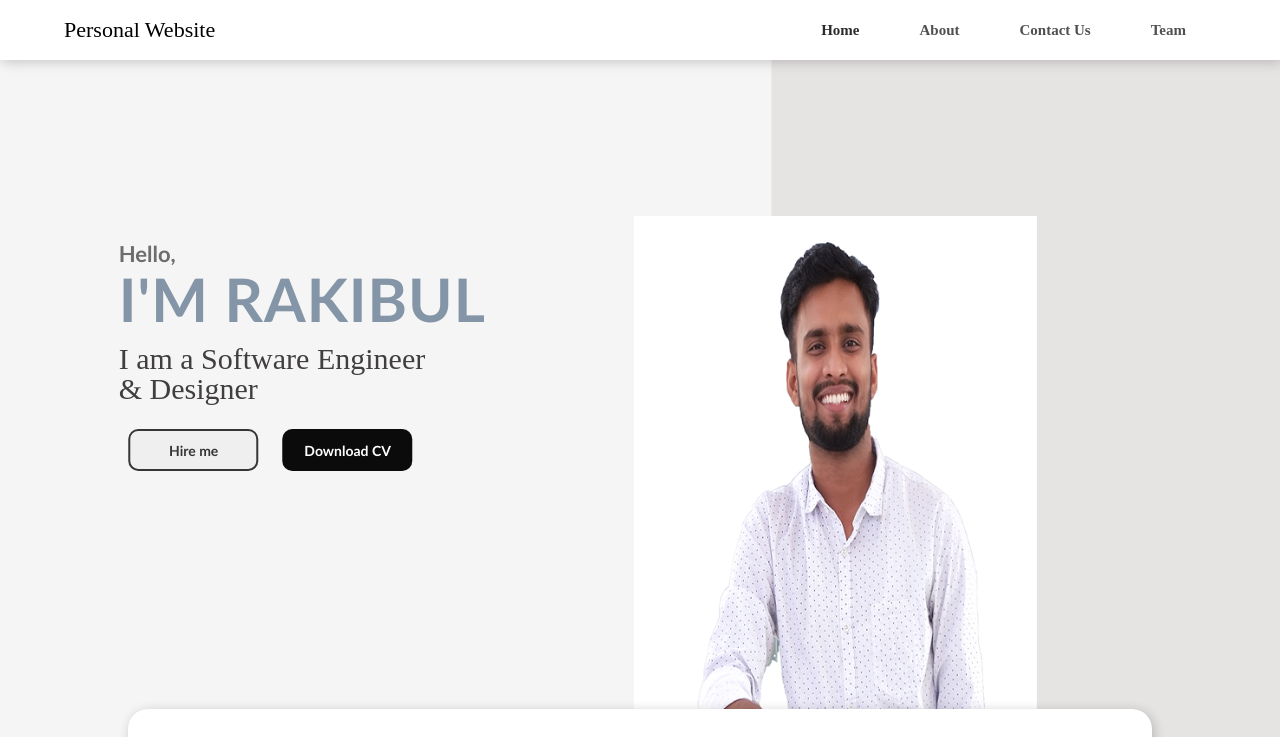
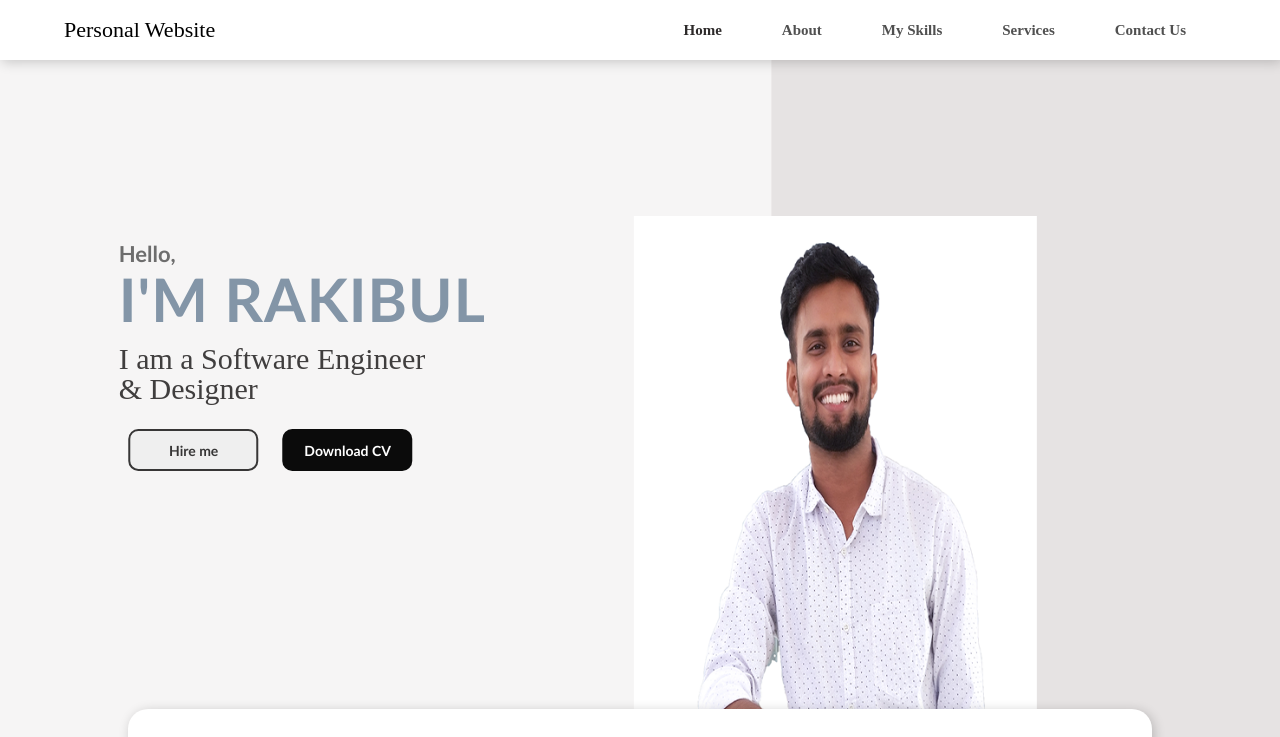
Before and after one commit to rakib4190/Personal-Website, a plain HTML site: page index.html in a window 1280 px wide. Shown: the top 737 px of the page. Drawn offline with Linux system fonts and the light colour scheme.

Commit message:
Update index.html

```diff
--- a/index.html
+++ b/index.html
@@ -17,8 +17,9 @@
 			<ul>
 				<li><a href="#" class="active">Home</a></li>
 				<li><a href="">About</a></li>
+				<li><a href="">My Skills</a></li>
+				<li><a href="">Services</a></li>
 				<li><a href="">Contact Us</a></li>
-				<li><a href="">Team</a></li>
 			</ul>
 		</nav>
 		<!--text-->
```
